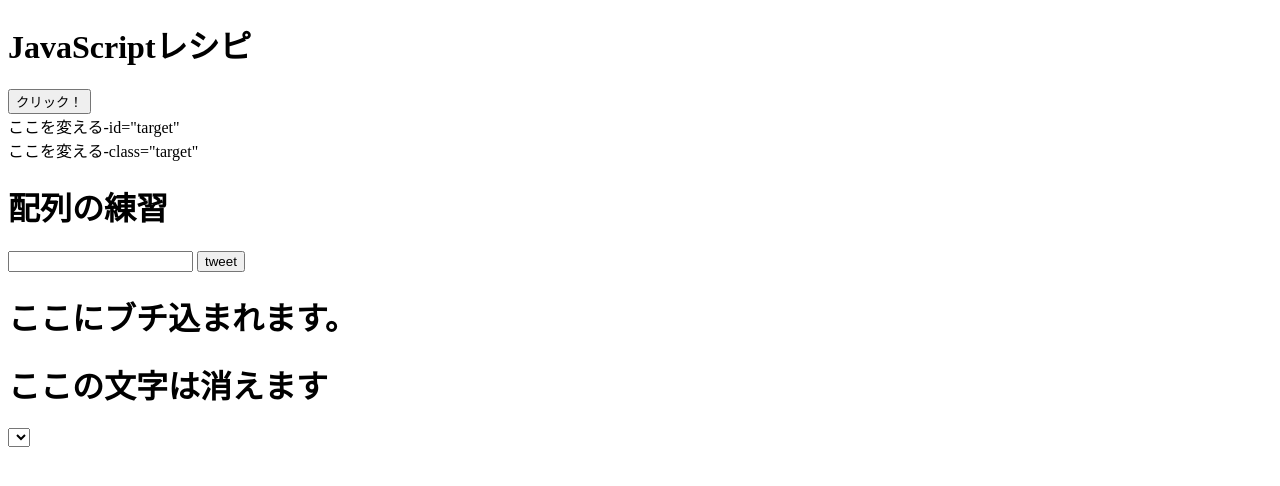
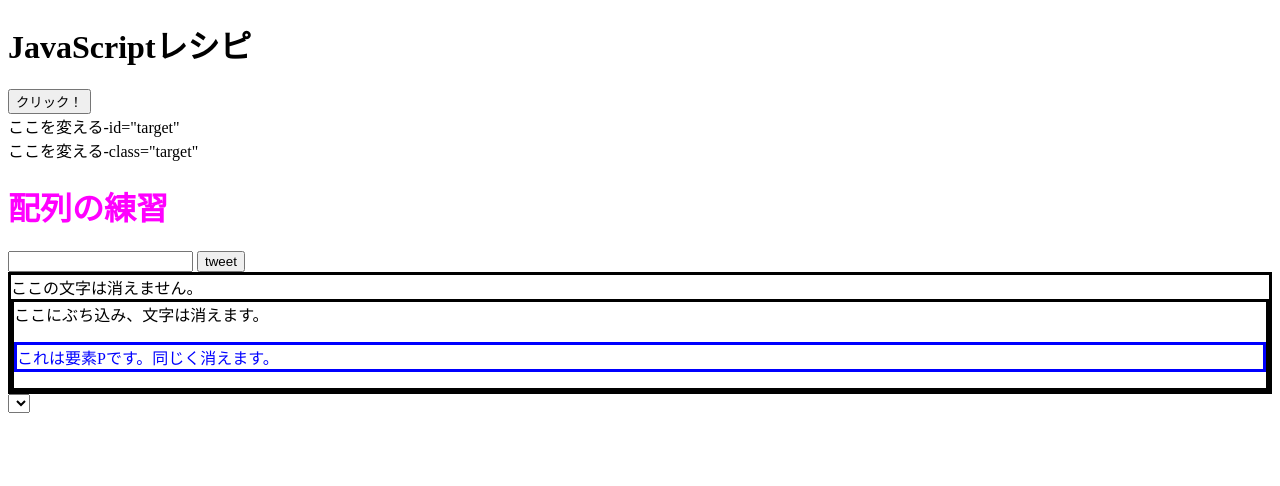
Before and after one commit to k11n14/02_js_memopad_sample, a plain HTML site: page localstorage/クリックした時/click.html in a window 1280 px wide. Drawn offline with nearby package versions, Linux system fonts and the light colour scheme.

Commit message:
機能を統合

```diff
--- a/localstorage/クリックした時/click.html
+++ b/localstorage/クリックした時/click.html
@@ -4,7 +4,8 @@
 <head>
   <meta charset="utf-8">
   <title>GRAYCODE JavaScript</title>
-    <script src="https://ajax.googleapis.com/ajax/libs/jquery/3.2.1/jquery.min.js"></script>
+  <script src="https://ajax.googleapis.com/ajax/libs/jquery/3.2.1/jquery.min.js"></script>
+  <link rel="stylesheet" href="index.css">
   <script>
     // 対象の取り方
     // document.getElementById("id名");
@@ -68,7 +69,12 @@
       });
 
 
-     // テキストを入れるための配列を用意する
+
+
+      // ーーーーーーーーーーーーーーーーーー
+
+
+      // テキストを入れるための配列を用意する
       const tweets = [];
 
       // ID：BTNをクリックしたら、変数TW＝INPUTの取得した中身と定義している所
@@ -80,7 +86,7 @@
         $("#tweet").html(tweets);
         // ID:inputに空要素取得させてる所。
         $("#input").val("");
-    // // ページ読み込み時に実行したい処理
+        // // ページ読み込み時に実行したい処理
       });
 
     });
@@ -93,14 +99,21 @@
   <button id="button1">クリック！</button>
   <div id="target">ここを変える-id="target"</div>
   <div class="target"> ここを変える-class="target"</div>
+
+
+
+  <!-- ーーーーーーーーーーーーーーーー -->
+
+
+
   <h1 class="title">配列の練習</h1>
   <input type="text" id="input">
   <button id="btn">tweet</button>
-  <div>
-    <h1>ここにブチ込まれます。</h1>
+  <div class="Tech">
+    ここの文字は消えません。
     <div id="tweet" class="TEST">
-      <h1>ここの文字は消えます</h1>
-
+      ここにぶち込み、文字は消えます。
+      <p>これは要素Pです。同じく消えます。</p>
     </div>
   </div>
   <div id="echo"></div>
--- a/localstorage/クリックした時/index.css
+++ b/localstorage/クリックした時/index.css
@@ -2,7 +2,7 @@
   color: fuchsia;
 } */
 
-.h1  {
+.h1 {
   color: blue;
   background-color: black;
 }
@@ -13,6 +13,12 @@
   color: magenta;
 }
 
-.TEST{
+.TEST p {
   color: blue;
+  border: solid;
 }
+
+.Tech,
+.TEST {
+  border: solid;
+}
```
Also changed, not shown: 1 other file.
